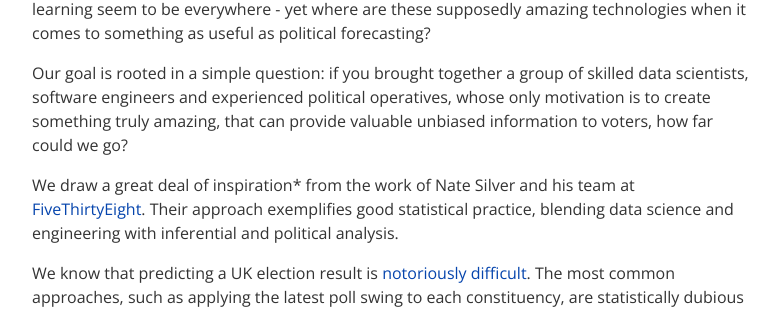
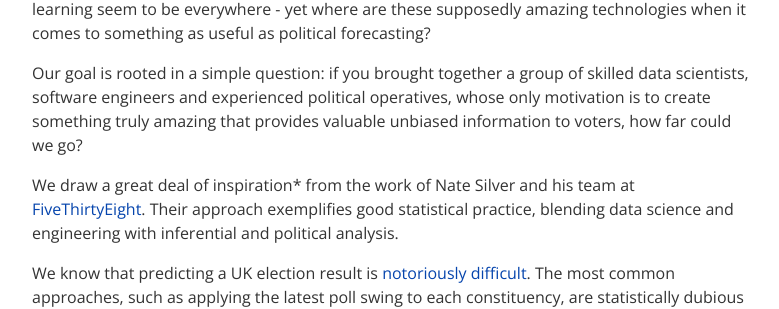
Before and after one commit to six50/sixfifty, a Jekyll site: the page built from _posts/2017-04-19-introducing-six50.markdown, in a window 1280 px wide. Shown: the part 438-747 px from the top of the page, without its empty margins (8-787 px from the left). Built offline with Jekyll 4.4.1, drawn with Linux system fonts in a browser that asks for light colours.

Commit message:
Improved wording

```diff
--- a/_posts/2017-04-19-introducing-six50.markdown
+++ b/_posts/2017-04-19-introducing-six50.markdown
@@ -13,7 +13,7 @@ If recent revelations in the US and UK have shown us anything, it’s that unbia
 
 We don’t believe it has to be this way. We live in world where "artificial intelligence" and machine learning seem to be everywhere - yet where are these supposedly amazing technologies when it comes to something as useful as political forecasting?
 
-Our goal is rooted in a simple question: if you brought together a group of skilled data scientists, software engineers and experienced political operatives, whose only motivation is to create something truly amazing, that can provide valuable unbiased information to voters, how far could we go?
+Our goal is rooted in a simple question: if you brought together a group of skilled data scientists, software engineers and experienced political operatives, whose only motivation is to create something truly amazing that provides valuable unbiased information to voters, how far could we go?
 
 We draw a great deal of inspiration* from the work of Nate Silver and his team at [FiveThirtyEight](fivethirtyeight). Their approach exemplifies good statistical practice, blending data science and engineering with inferential and political analysis.
 
```
Also changed, not shown: other parts of _posts/2017-04-19-introducing-six50.markdown (+0 -1 lines).
